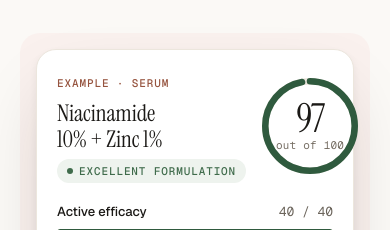
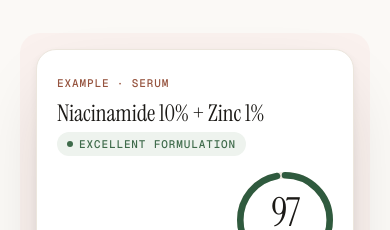
Before and after one commit to priyanka29chakraborty-source/skincare-calculator, a React (Create React App) app in the folder app-main/frontend/: page / in a window 390 px wide. Shown: the part 614-844 px from the top of the page. Built offline with nearby package versions, Linux system fonts and the light colour scheme; no server answers.

Commit message:
fix: keep the example score circle inside its card on a phone
Co-authored-by: Cursor <cursoragent@cursor.com>

```diff
--- a/app-main/frontend/src/styles/landing.css
+++ b/app-main/frontend/src/styles/landing.css
@@ -146,7 +146,8 @@
   .hero__copy { gap: 22px; }
   .hero__stage { padding: 16px; }
   .preview { padding: 20px; gap: 20px; }
-  .preview .score-ring--md { width: 96px; height: 96px; }
+  .preview__head { flex-direction: column; align-items: flex-start; }
+  .preview .score-ring--md { align-self: flex-end; width: 96px; height: 96px; }
   .preview .score-ring--md .score-ring__num { font-size: 40px; }
   .float-chip { display: none; }
   .section { padding: 72px 0; }
```
